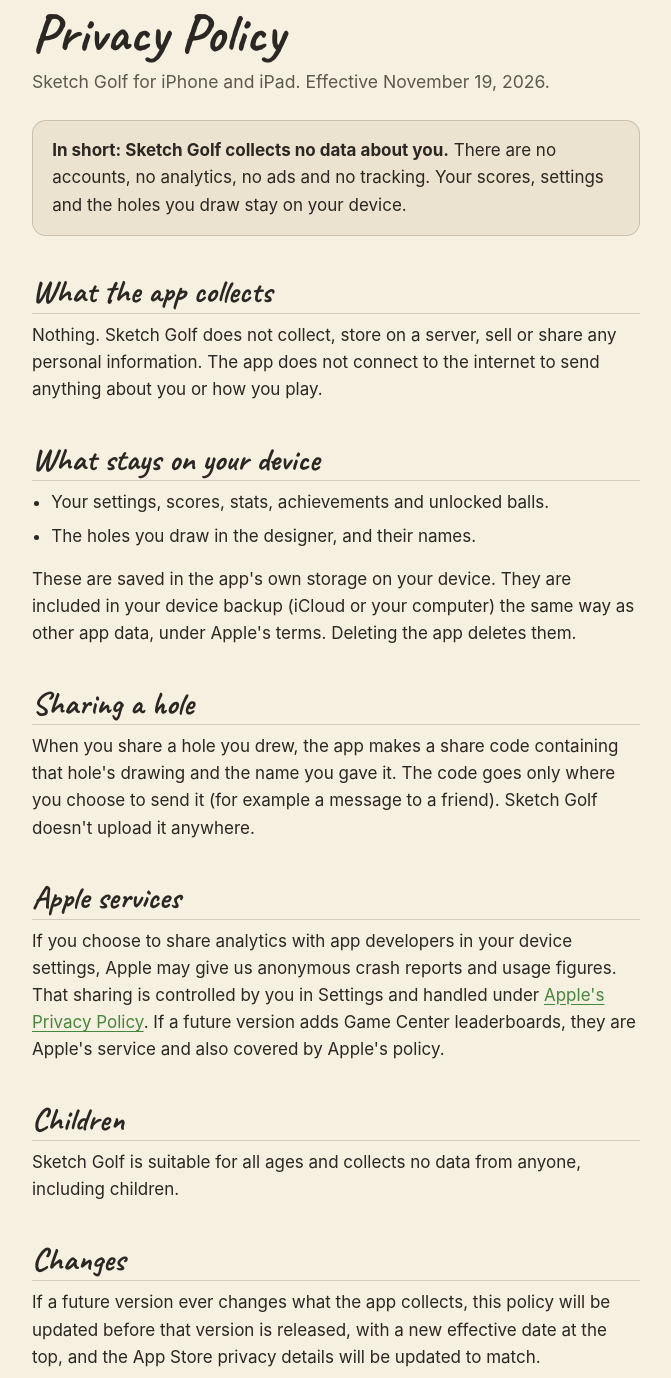
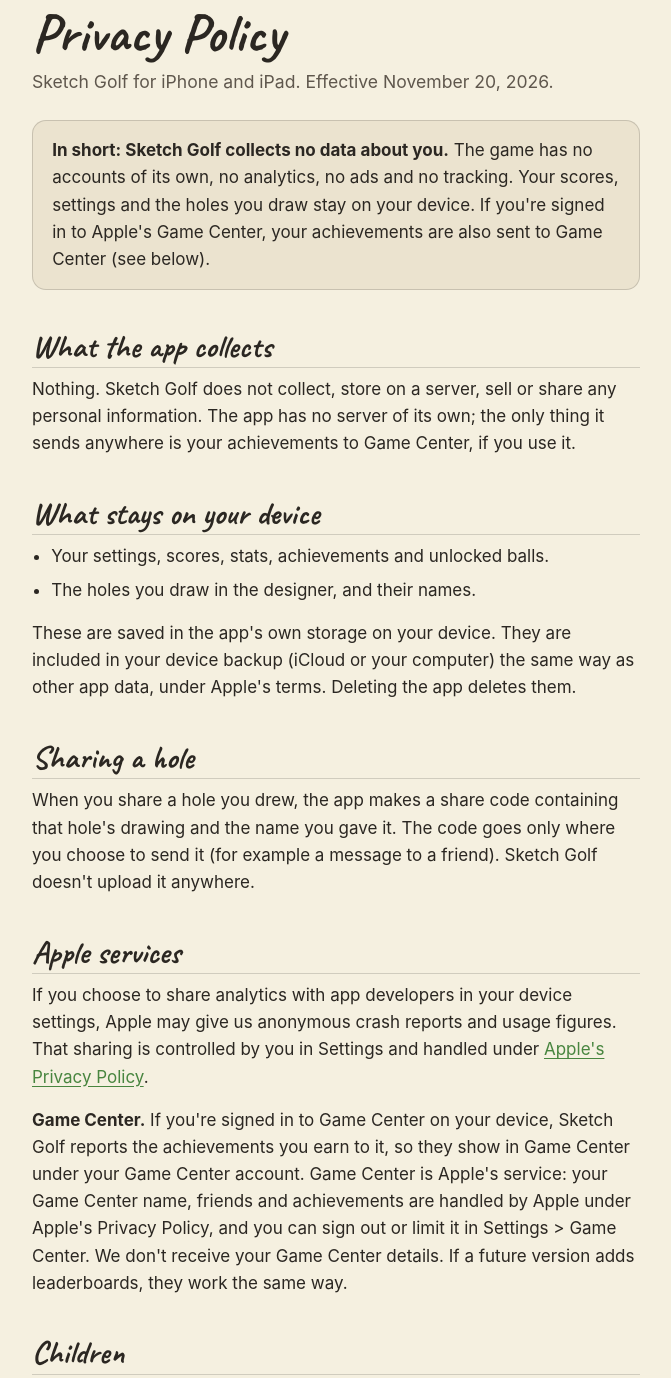
Before and after one commit to FBIMoe/FBIMoe.github.io, a plain HTML site: page sketchgolf/privacy.html in a window 1280 px wide. Shown: the part 100-1478 px from the top of the page, without its empty margins (304-975 px from the left). Drawn offline with Linux system fonts and the light colour scheme.

Commit message:
Sketch Golf privacy policy: Game Center achievements (effective 2026-11-20)

```diff
--- a/sketchgolf/privacy.html
+++ b/sketchgolf/privacy.html
@@ -4,7 +4,7 @@
 <meta charset="utf-8">
 <meta name="viewport" content="width=device-width, initial-scale=1">
 <title>Sketch Golf Privacy Policy</title>
-<meta name="description" content="Sketch Golf collects no data. No accounts, no analytics, no tracking.">
+<meta name="description" content="Sketch Golf collects no data itself. No accounts of its own, no analytics, no ads, no tracking.">
 <link rel="stylesheet" href="../assets/site.css">
 <link rel="icon" type="image/png" href="../assets/apple-touch-icon.png">
 <link rel="apple-touch-icon" href="../assets/apple-touch-icon.png">
@@ -14,16 +14,17 @@
 <nav><a href="./">Sketch Golf</a></nav>
 
 <h1>Privacy Policy</h1>
-<p class="lede">Sketch Golf for iPhone and iPad. Effective November 19, 2026.</p>
+<p class="lede">Sketch Golf for iPhone and iPad. Effective November 20, 2026.</p>
 
 <div class="short">
-<p><strong>In short: Sketch Golf collects no data about you.</strong> There are no accounts, no analytics, no ads
-and no tracking. Your scores, settings and the holes you draw stay on your device.</p>
+<p><strong>In short: Sketch Golf collects no data about you.</strong> The game has no accounts of its own, no
+analytics, no ads and no tracking. Your scores, settings and the holes you draw stay on your device. If you're
+signed in to Apple's Game Center, your achievements are also sent to Game Center (see below).</p>
 </div>
 
 <h2>What the app collects</h2>
-<p>Nothing. Sketch Golf does not collect, store on a server, sell or share any personal information. The app does
-not connect to the internet to send anything about you or how you play.</p>
+<p>Nothing. Sketch Golf does not collect, store on a server, sell or share any personal information. The app
+has no server of its own; the only thing it sends anywhere is your achievements to Game Center, if you use it.</p>
 
 <h2>What stays on your device</h2>
 <ul>
@@ -41,8 +42,12 @@ it anywhere.</p>
 <h2>Apple services</h2>
 <p>If you choose to share analytics with app developers in your device settings, Apple may give us anonymous crash
 reports and usage figures. That sharing is controlled by you in Settings and handled under
-<a href="https://www.apple.com/legal/privacy/">Apple's Privacy Policy</a>. If a future version adds Game Center
-leaderboards, they are Apple's service and also covered by Apple's policy.</p>
+<a href="https://www.apple.com/legal/privacy/">Apple's Privacy Policy</a>.</p>
+<p><strong>Game Center.</strong> If you're signed in to Game Center on your device, Sketch Golf reports the
+achievements you earn to it, so they show in Game Center under your Game Center account. Game Center is Apple's
+service: your Game Center name, friends and achievements are handled by Apple under Apple's Privacy Policy, and
+you can sign out or limit it in Settings &gt; Game Center. We don't receive your Game Center details. If a future
+version adds leaderboards, they work the same way.</p>
 
 <h2>Children</h2>
 <p>Sketch Golf is suitable for all ages and collects no data from anyone, including children.</p>
```
